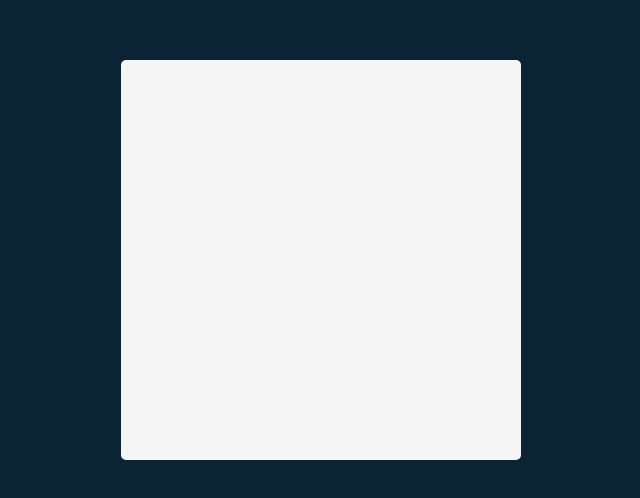
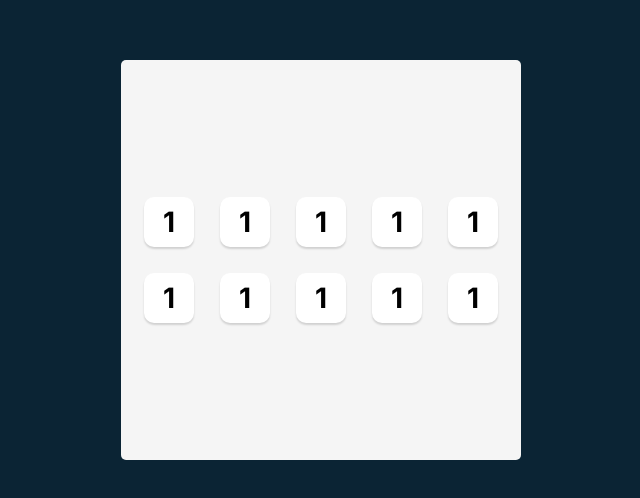
Before and after one commit to eiirikr/react-course, a React (Vite) app in the folder Tenzies/: page / in a window 1280 px wide. Shown: the part 140-638 px from the top of the page, without its empty margins (319-959 px from the left). Built offline with nearby package versions, Linux system fonts and the light colour scheme.

Commit message:
Added Die component and its styles

```diff
--- a/Tenzies/src/App.jsx
+++ b/Tenzies/src/App.jsx
@@ -1,3 +1,20 @@
+import Die from "./components/Die";
+
 export default function App() {
-  return <main></main>;
+  return (
+    <main>
+      <div className="dice-container">
+        <Die value={1} />
+        <Die value={1} />
+        <Die value={1} />
+        <Die value={1} />
+        <Die value={1} />
+        <Die value={1} />
+        <Die value={1} />
+        <Die value={1} />
+        <Die value={1} />
+        <Die value={1} />
+      </div>
+    </main>
+  );
 }
--- /dev/null
+++ b/Tenzies/src/components/Die.jsx
@@ -0,0 +1,3 @@
+export default function Die(props) {
+  return <button>{props.value}</button>;
+}
--- a/Tenzies/src/index.css
+++ b/Tenzies/src/index.css
@@ -2,6 +2,7 @@
   padding: 0;
   margin: 0;
   box-sizing: border-box;
+  font-family: Inter, sans-serif;
 }
 
 body {
@@ -25,4 +26,26 @@
   background-color: #f5f5f5;
   height: 100%;
   border-radius: 5px;
+  display: flex;
+  flex-direction: column;
+  justify-content: center;
+  align-items: center;
 }
+
+.dice-container {
+  display: grid;
+  grid-template: auto auto / repeat(5, 1fr);
+  gap: 26px;
+}
+
+.dice-container button {
+  height: 50px;
+  width: 50px;
+  box-shadow: 0px 2px 2px rgba(0, 0, 0, 0.15);
+  border-radius: 10px;
+  border: none;
+  background-color: #fff;
+  font-size: 1.75rem;
+  font-weight: bold;
+  cursor: pointer;
+}
```
